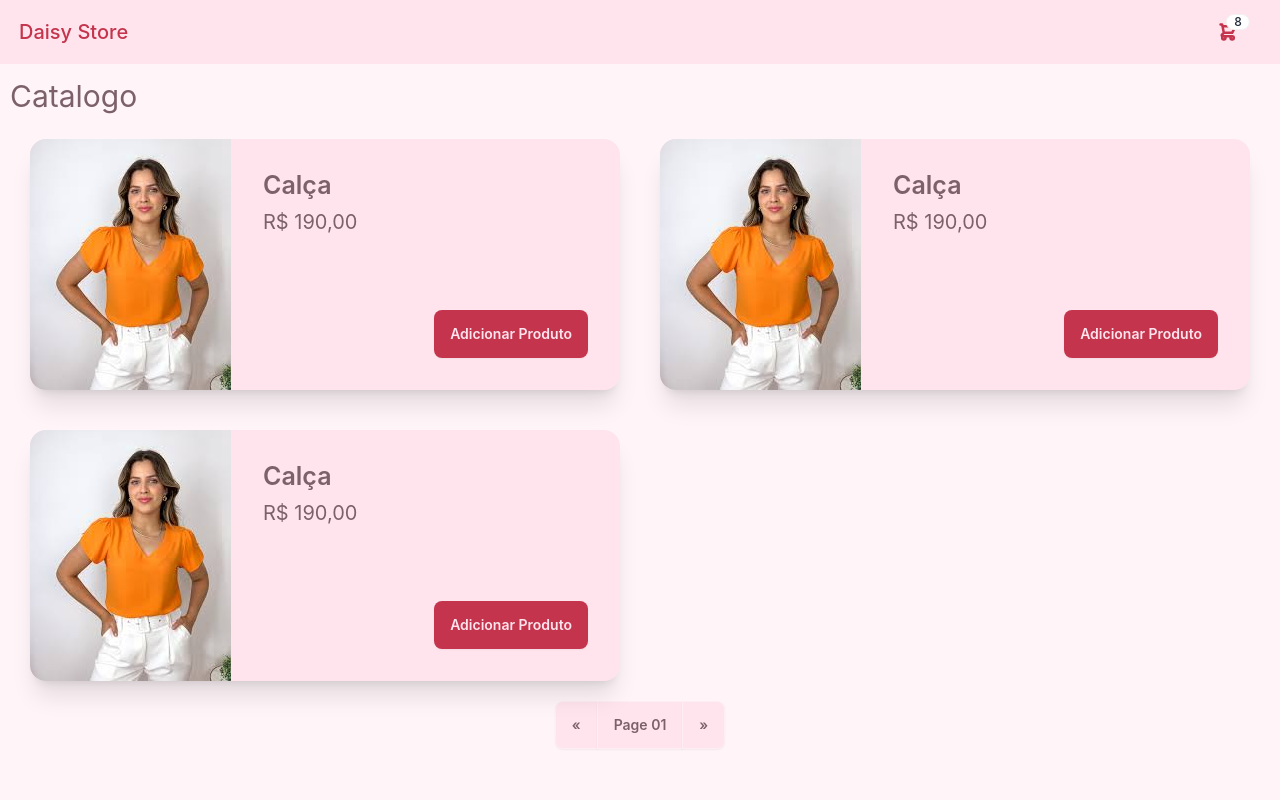
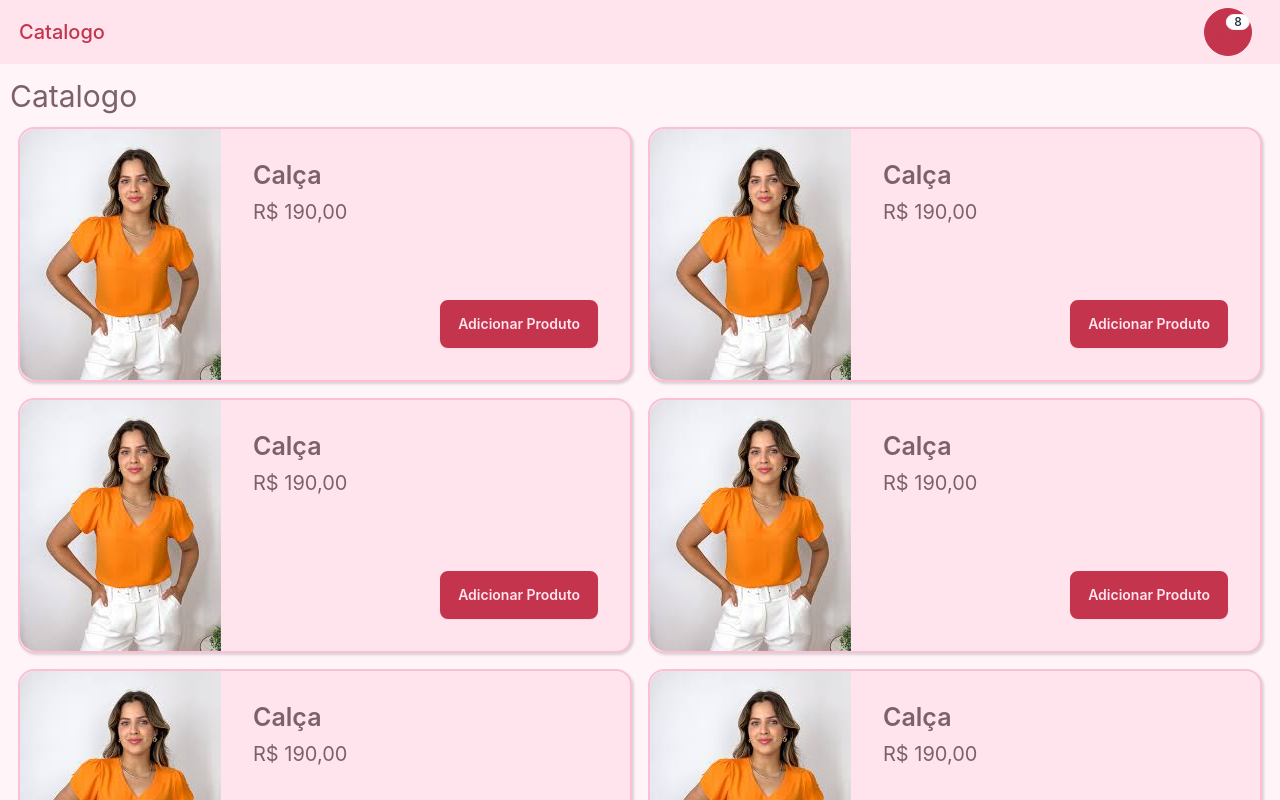
Before and after one commit to hermesonbastos/daisy-store-public, a React (Vite) app: page / in a window 1280 px wide. Shown: the top 800 px of the page. Built offline with nearby package versions, Linux system fonts and the light colour scheme; the HTML template or start-up script is replaced by a standard one.

Commit message:
fix: some adjusts

```diff
--- a/src/App.css
+++ b/src/App.css
@@ -17,11 +17,13 @@
   --daisy-pink5: #FEEDF3;
   --daisy-pink6: #FFF5F9;
   --daisy-brown: #7C606A;
+  background-color: var(--daisy-pink6);
 }
+
 
 body {
   font-family: 'Inter', sans-serif;
-  background-color: var(--daisy-pink6);
+
   height: 100vh;
 }
 
--- a/src/components/Navbar/index.jsx
+++ b/src/components/Navbar/index.jsx
@@ -4,7 +4,7 @@ const Navbar = () => {
   return (
     <div className="navbar bg-base-100">
       <div className="flex-1">
-        <a className="btn-ghost text-xl">Daisy Store</a>
+        <a className="btn-ghost text-xl">Catalogo</a>
       </div>
       <div className="flex-none">
         <div className="dropdown dropdown-end">
--- a/src/components/ProductCard/styles.css
+++ b/src/components/ProductCard/styles.css
@@ -1,22 +1,24 @@
 .card{
     background-color: var(--daisy-secondary);
+    box-shadow: rgba(0, 0, 0, 0.15) 1.95px 1.95px 2.6px;
+    border: 2px solid var(--daisy-pink3);
 }
 
 .catalogo-card{
-    padding: 20px;
+    padding: 8px;
     color: var(--daisy-brown);
 }
 
 .btn-primary{
     background-color: var(--daisy-primary);
     color: var(--daisy-secondary);
-    border: none;
+    border: 2px solid var(--daisy-primary);;
 }
 
 .btn-primary:hover{
     background-color: var(--daisy-secondary);
+    border: 2px solid var(--daisy-primary);
     color: var(--daisy-primary);
-    box-shadow: 0px 4px 10px 1px;
 }
 
 .card-title{
--- a/src/components/pages/Carrinho/index.jsx
+++ b/src/components/pages/Carrinho/index.jsx
@@ -16,7 +16,7 @@ const Carrinho = () => {
           <span>Subtotal:</span>
         </div>
         <div className='cart-btn'>
-          <button className="btn btn-xs sm:btn-sm md:btn-md lg:btn-lg">Realizar pedido</button>
+          <button className="btn">Realizar pedido</button>
         </div>
       </div>
   </div>
--- a/src/components/pages/Carrinho/styles.css
+++ b/src/components/pages/Carrinho/styles.css
@@ -35,15 +35,15 @@ h1{
     gap: 100px;
 }
 
-.btn-xs{
-    background-color: var(--daisy-secondary);
-    color: var(--daisy-primary);
+.btn {
+    background-color: var(--daisy-primary);
+    color: var(--daisy-secondary);
     border-color: var(--daisy-primary);
 }
 
-.btn-xs:hover{
-    color: var(--daisy-secondary);
-    background-color: var(--daisy-primary);
+.btn:hover {
+    background-color: var(--daisy-secondary);
+    color: var(--daisy-primary);
     border-color: var(--daisy-primary);
 }
 
--- a/src/components/pages/Catalogo/index.jsx
+++ b/src/components/pages/Catalogo/index.jsx
@@ -2,7 +2,7 @@ import Pagination from '../../Pagination';
 import ProductCard from '../../ProductCard/index';
 import './styles.css';
 
-const products = [{}, {}, {}]
+const products = [{}, {}, {}, {}, {}, {}, {}, {}]
 
 const Catalogo = () => {
   return <div className='catalogo'>
```
